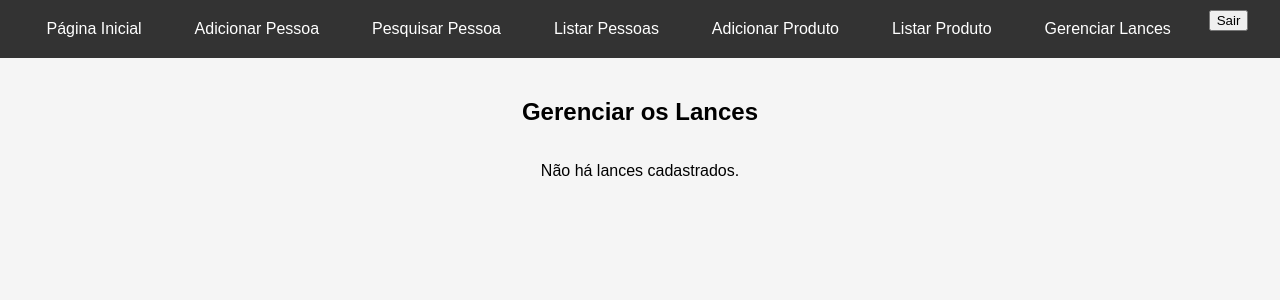
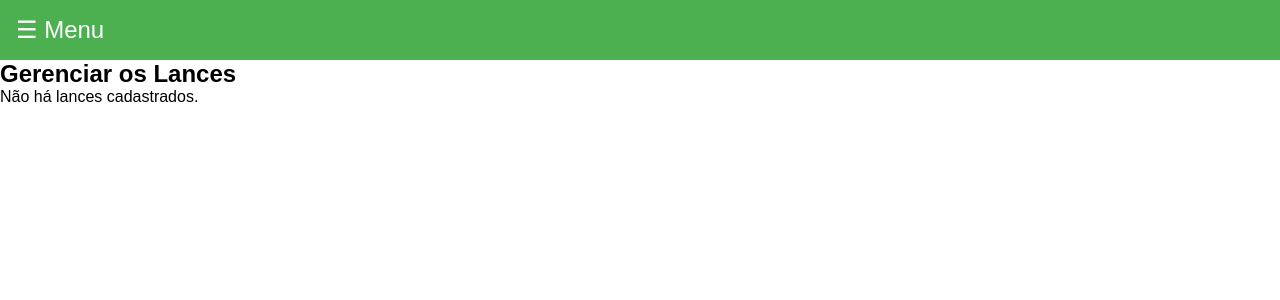
Before and after one commit to juliagpeter/ArteNet, a PHP site: page /gerenciarLances.php in a window 1280 px wide. Shown: the top 300 px of the page. Run offline with PHP 8.4, Linux system fonts and the light colour scheme; the visitor is signed in with stand-in values (Sample User, id 1); data that the repository does not hold is empty.

Commit message:
gerenciar

```diff
--- /dev/null
+++ b/styles/gerenciar.css
@@ -0,0 +1,55 @@
+* {
+    margin: 0;
+    padding: 0;
+    box-sizing: border-box;
+    font-family: 'Arial', sans-serif;
+}
+
+header {
+    background-color: #4CAF50;
+    padding: 1rem;
+}
+
+.navbar {
+    display: flex;
+    justify-content: space-between;
+    align-items: center;
+}
+
+.menu-toggle {
+    background: none;
+    border: none;
+    color: white;
+    font-size: 1.5rem;
+    cursor: pointer;
+}
+
+.nav-list {
+    list-style: none;
+    display: none; /* Inicialmente oculto */
+    flex-direction: column;
+    background-color: #4CAF50;
+    position: absolute;
+    top: 60px; /* Ajuste para evitar sobreposição com o header */
+    left: 0;
+    width: 200px;
+}
+
+.nav-list.show {
+    display: flex; /* Exibe o menu quando a classe 'show' é adicionada */
+}
+
+.nav-list li {
+    margin: 0.5rem 0;
+}
+
+.nav-list li a, .nav-list button {
+    color: white;
+    text-decoration: none;
+    padding: 1rem;
+    display: block;
+}
+
+.nav-list li a:hover, .nav-list button:hover {
+    background-color: #45a049;
+}
--- a/styles/gerenciar_lances.css
+++ /dev/null
@@ -1,82 +0,0 @@
-body {
-    font-family: Arial, sans-serif;
-    background-color: #f5f5f5;
-    margin: 0;
-    padding: 0;
-}
-
-main {
-    padding: 20px;
-    display: flex;
-    flex-direction: column;
-    align-items: center;
-}
-
-table {
-    width: 100%;
-    max-width: 800px; /* Ajuste a largura máxima conforme necessário */
-    border-collapse: collapse;
-    background-color: #fff;
-    margin: 20px 0;
-}
-
-th, td {
-    padding: 12px;
-    text-align: left;
-    border: 1px solid #ddd;
-}
-
-th {
-    background-color: #4CAF50;
-    color: white;
-}
-
-tr:nth-child(even) {
-    background-color: #f2f2f2;
-}
-
-a {
-    text-decoration: none;
-    color: #007BFF;
-    padding: 5px 10px;
-    border-radius: 4px;
-}
-
-a:hover {
-    background-color: #e7f0ff;
-}
-
-.itens-header {
-    color: white;
-}
-
-
-header {
-    background-color: #333;
-    color: #fff;
-    padding: 10px 20px;
-}
-
-nav ul {
-    list-style: none;
-    margin: 0;
-    padding: 0;
-    display: flex;
-    justify-content: space-around;
-}
-
-nav ul li {
-    margin: 0;
-}
-
-nav ul li a {
-    color: #fff;
-    text-decoration: none;
-    padding: 10px 15px;
-    display: block;
-}
-
-nav ul li a:hover {
-    background-color: #555;
-    border-radius: 4px;
-}
--- a/views/gerenciarLances.php
+++ b/views/gerenciarLances.php
@@ -2,10 +2,11 @@
 <html lang="pt-BR">
 <head>
     <meta charset="UTF-8">
-    <meta http-equiv="X-UA-Compatible" content="IE=edge">
     <meta name="viewport" content="width=device-width, initial-scale=1.0">
-    <title>Gerenciar Lances</title>
-    <link rel="stylesheet" href="../styles/gerenciar_lances.css"> <!-- Link para o CSS -->
+    <link rel="icon" type="image/x-icon" href="../imagens/favicon.ico">
+    <link rel="stylesheet" href="../styles/gerenciar.css">
+    <script src="../scripts/script.js"></script>
+    <title>Gerenciar</title>
     <?php
     include_once('../componentes/cabecalho.php');
     include_once('../models/LanceDAO.php');
@@ -13,9 +14,9 @@
     ?>
 </head>
 <body>
-
 <header>
     <nav class="navbar">
+        <button class="menu-toggle" onclick="toggleMenu()">☰ Menu</button>
         <ul class="nav-list">
             <li><a href="index.php">Página Inicial</a></li>
             <li><a href="cadastrarPessoa.php">Adicionar Pessoa</a></li>
@@ -24,13 +25,14 @@
             <li><a href="cadastrarProduto.php">Adicionar Produto</a></li>
             <li><a href="listarProdutos.php">Listar Produto</a></li>
             <li><a href="gerenciarLances.php">Gerenciar Lances</a></li>
-            <form method="POST" action="../controller/PessoaController.php">
-                <button type="submit" name="sair">Sair</button>
-            </form>
+            <li>
+                <form method="POST" action="../controller/PessoaController.php">
+                    <button type="submit" name="sair" class="logout-button">Sair</button>
+                </form>
+            </li>
         </ul>
     </nav>
 </header>
-
 <main>
     <h2>Gerenciar os Lances</h2>
 
```
